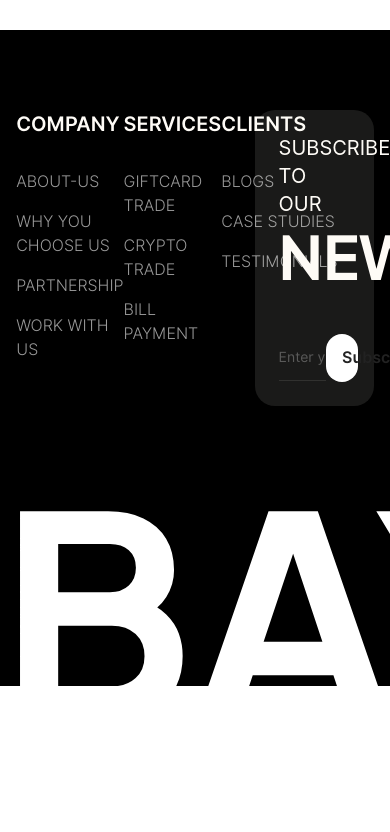
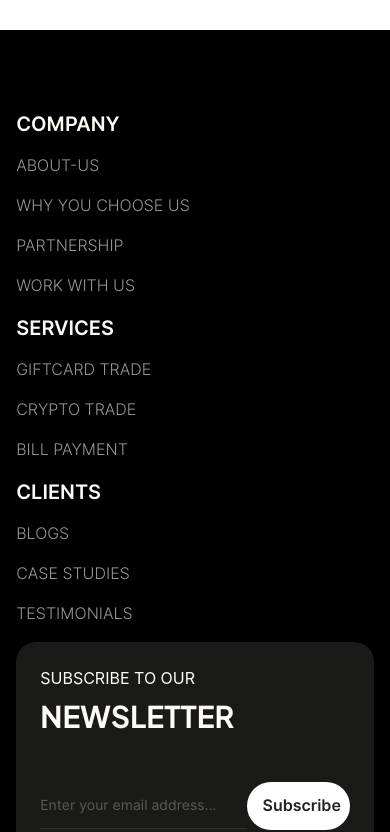
Before and after one commit to oluwaferanmi12/bayfi-fe, a Next.js app: page / in a window 390 px wide. Shown: the part 7018-7850 px from the top of the page. Before the commit the page ends 7704 px from the top, so only its background shows below. Built offline with nearby package versions, Linux system fonts and the light colour scheme; what @ant-design/nextjs-registry would draw is missing.

Commit message:
continued fix

```diff
--- a/src/components/UIs/landing/footer.tsx
+++ b/src/components/UIs/landing/footer.tsx
@@ -16,13 +16,13 @@ function Footer() {
     <section className="bg-black pt-20 relative overflow-hidden">
       <GeneralLandingPageWrapper>
         <Row>
-          <Col xs={14}>
-            <div className="flex items-start justify-between">
+          <Col xs={24} lg={14}>
+            <div className="flex lg:flex-row flex-col items-start justify-between">
               <div>
                 <p className="text-[#FEFBF6] font-inter-semibold text-xl">
                   COMPANY
                 </p>
-                <div className="mt-8">
+                <div className="lg:mt-8 mt-4">
                   {companyArray.map((item, index) => {
                     return (
                       <Link key={index} href={""}>
@@ -38,7 +38,7 @@ function Footer() {
                 <p className="text-[#FEFBF6] font-inter-semibold text-xl">
                   SERVICES
                 </p>
-                <div className="mt-8">
+                <div className="lg:mt-8 mt-4">
                   {serviceArray.map((item, index) => {
                     return (
                       <Link key={index} href={""}>
@@ -54,7 +54,7 @@ function Footer() {
                 <p className="text-[#FEFBF6] font-inter-semibold text-xl">
                   CLIENTS
                 </p>
-                <div className="mt-8">
+                <div className="lg:mt-8 mt-4">
                   {clientsArray.map((item, index) => {
                     return (
                       <Link key={index} href={""}>
@@ -68,10 +68,12 @@ function Footer() {
               </div>
             </div>
           </Col>
-          <Col xs={10}>
-            <div className="bg-[#FEFBF61A] rounded-[20px] p-6 w-[80%] ml-auto">
-              <p className="text-[#FEFBF6] text-xl">SUBSCRIBE TO OUR</p>
-              <p className="text-6xl font-jakarta-bold text-[#FEFBF6] mt-2">
+          <Col xs={24} lg={10}>
+            <div className="bg-[#FEFBF61A] rounded-[20px] p-6 w-full lg:w-[80%] ml-auto">
+              <p className="text-[#FEFBF6] text-base lg:text-xl">
+                SUBSCRIBE TO OUR
+              </p>
+              <p className="lg:text-6xl text-3xl font-jakarta-bold text-[#FEFBF6] mt-2">
                 NEWSLETTER
               </p>
               <Row align="middle" className="flex mt-12">
@@ -93,8 +95,8 @@ function Footer() {
           </Col>
         </Row>
       </GeneralLandingPageWrapper>
-      <div className="m-0 mt-30 p-0 leading-40">
-        <p className="text-[280px] w-full text-center whitespace-nowrap text-white font-jakarta-bold">
+      <div className="m-0 lg:mt-30 mt-10 p-0 leading-40">
+        <p className="lg:text-[280px] text-[120px] w-full text-center whitespace-nowrap text-white font-jakarta-bold">
           BAYFI LTD
         </p>
       </div>
```
